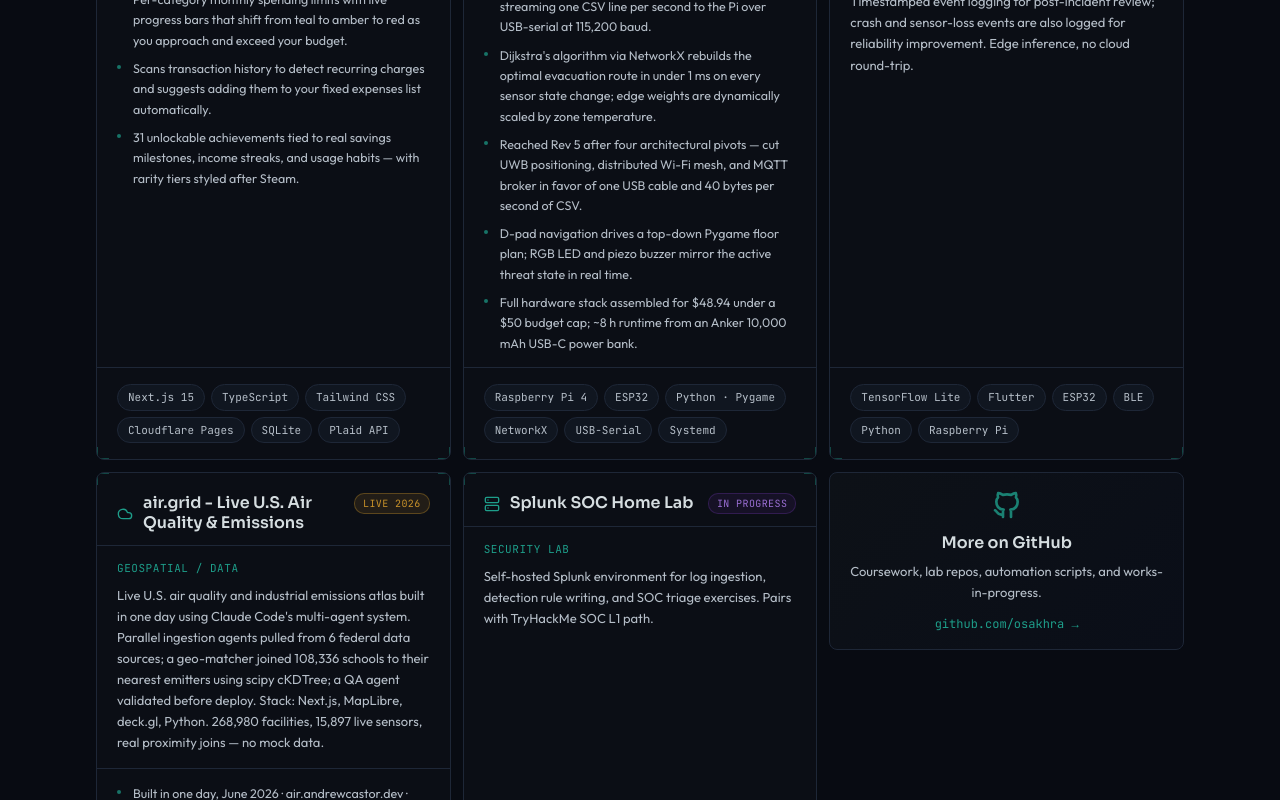
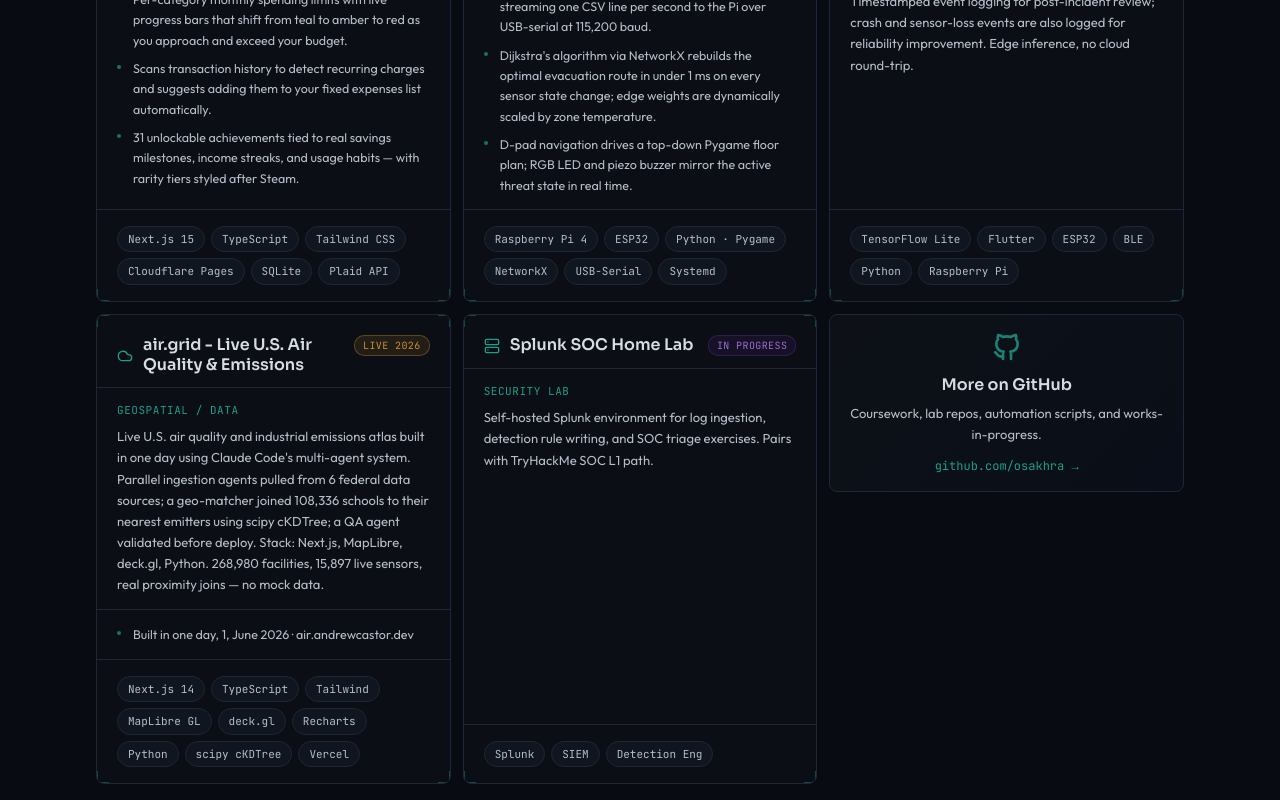
Before and after one commit to osakhra/andrewcastor-portfolio, a Next.js app: page / in a window 1280 px wide. Shown: the part 2640-3440 px from the top of the page. Built offline with nearby package versions, Linux system fonts and the light colour scheme; no server answers.

Commit message:
Quiet Update

```diff
--- a/data/content.ts
+++ b/data/content.ts
@@ -283,9 +283,7 @@
     bullets: [
       `5 DS18B20 probes on a shared 1-Wire bus monitor 10 building zones (6 rooms, 2 hallways, 2 exits), streaming one CSV line per second to the Pi over USB-serial at 115,200 baud.`,
       `Dijkstra's algorithm via NetworkX rebuilds the optimal evacuation route in under 1 ms on every sensor state change; edge weights are dynamically scaled by zone temperature.`,
-      `Reached Rev 5 after four architectural pivots — cut UWB positioning, distributed Wi-Fi mesh, and MQTT broker in favor of one USB cable and 40 bytes per second of CSV.`,
       `D-pad navigation drives a top-down Pygame floor plan; RGB LED and piezo buzzer mirror the active threat state in real time.`,
-      `Full hardware stack assembled for $48.94 under a $50 budget cap; ~8 h runtime from an Anker 10,000 mAh USB-C power bank.`
     ],
     technologies: [
       'Raspberry Pi 4',
@@ -315,7 +313,7 @@
     description:
       'Live U.S. air quality and industrial emissions atlas built in one day using Claude Code\'s multi-agent system. Parallel ingestion agents pulled from 6 federal data sources; a geo-matcher joined 108,336 schools to their nearest emitters using scipy cKDTree; a QA agent validated before deploy. Stack: Next.js, MapLibre, deck.gl, Python. 268,980 facilities, 15,897 live sensors, real proximity joins — no mock data.',
     bullets: [
-      'Built in one day, June 2026 · air.andrewcastor.dev · github.com/Osakhra/air.grid',
+      'Built in one day, 1, June 2026 · air.andrewcastor.dev',
     ],
     technologies: [
       'Next.js 14',
```
Also changed, not shown: 1 other file (tests, documents, lock files or other folders).
